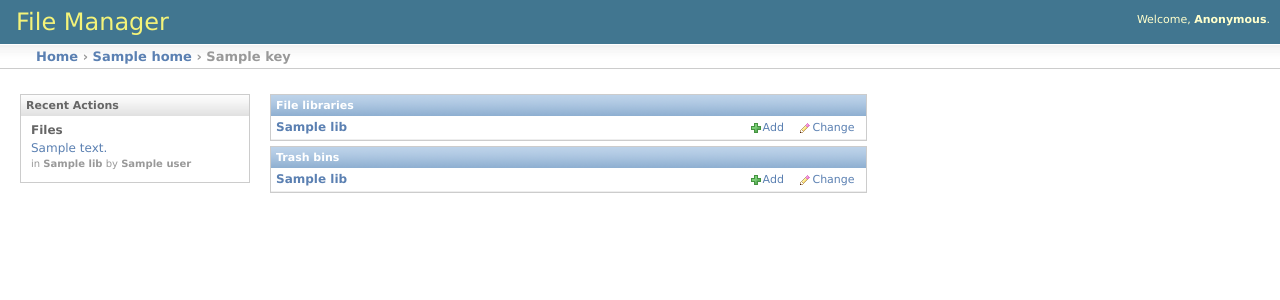
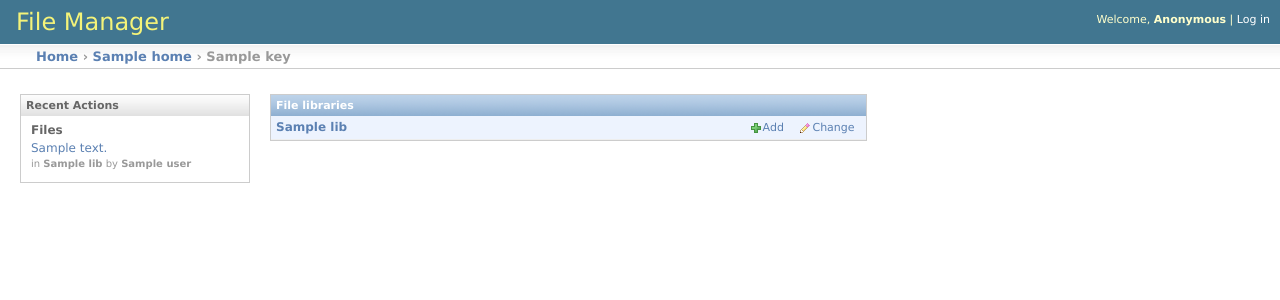
Before and after one commit to b7w/limited-fm, a Django app: template templates/index.html in a window 1280 px wide. Shown: the top 300 px of the page. Run offline with Django 3.2, Linux system fonts and the light colour scheme; the template is opened without the code that fills it: most values are stand-ins (such as "Sample title", 1, 10 or a date in 2020).

Commit message:
Clear some html

```diff
--- a/static/css/main.css
+++ b/static/css/main.css
@@ -293,6 +293,10 @@ tr.row-label td {
 
 tr.alt {
     background: #f6f6f6;
+}
+
+#changelist tr:hover {
+    background-color: #FFC;
 }
 
 .row1 {
--- a/templates/base.html
+++ b/templates/base.html
@@ -23,9 +23,11 @@
 
         <div id="user-tools">
             Welcome,
-            <strong>{{ user.username|default:"Anonymous" }}</strong>.
+            <strong>{{ user.username|default:"Anonymous" }}</strong> |
             {% if user.is_authenticated %}
-            <a href="/admin/password_change/">Change password</a> / <a href="/logout/">Log out</a>
+            <a href="/admin/password_change/">Change password</a> | <a href="/logout/">Log out</a>
+            {% else %}
+            <a href="/login/">Log in</a>
             {% endif %}
         </div>
     </div>
--- a/templates/index.html
+++ b/templates/index.html
@@ -21,7 +21,7 @@
     <table>
         <caption><a href="auth/" class="section">File libraries</a></caption>
         {% for item in FileLibs %}
-        <tr>
+        <tr class="{% cycle 'row1' 'row2' %}">
             <th scope="row"><a href="/browser/?h={{ item.lib.id }}">{{ item.lib.name }}</a></th>
             <td><a href="auth/group/add/" class="addlink">Add</a></td>
             <td><a href="auth/group/" class="changelink">Change</a></td>
@@ -29,19 +29,4 @@
         {% endfor %}
     </table>
 </div>
-
-<div class="module dashboard">
-    <table>
-        <caption><a href="member/" class="section">Trash bins</a></caption>
-
-        {% for item in FileLibs %}
-        <tr>
-            <th scope="row"><a href="#">{{ item.lib.name }}</a></th>
-            <td><a href="auth/group/add/" class="addlink">Add</a></td>
-            <td><a href="auth/group/" class="changelink">Change</a></td>
-        </tr>
-        {% endfor %}
-    </table>
-</div>
-
 {% endblock %}
```
Also changed, not shown: templates/browser.html (+6 -2 lines).
